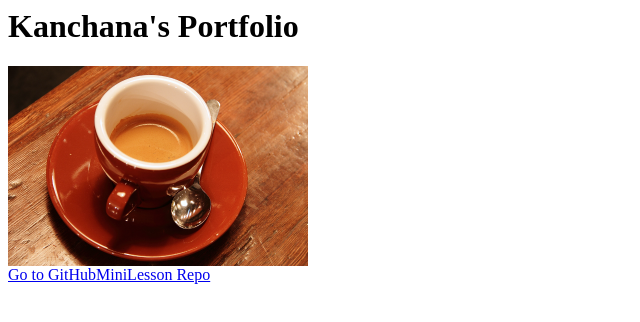
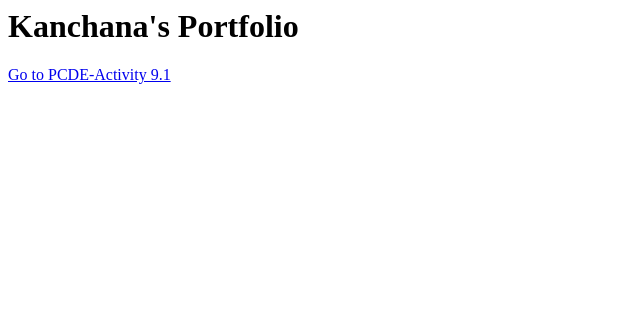
Before and after one commit to mkanchanag/mkanchanag.github.io, a plain HTML site: page index.html in a window 1280 px wide. Shown: the whole page, without its empty margins (0-640 px from the left). Drawn offline with Linux system fonts and the light colour scheme.

Commit message:
Update index.html

```diff
--- a/index.html
+++ b/index.html
@@ -1,7 +1,6 @@
 <html>
     <h1>Kanchana's Portfolio</h1>
-    <img src="./coffee.png" width = "300" />
     <div>
-        <a href="https://mkanchanag.github.io/GitHubMiniLesson">Go to GitHubMiniLesson Repo</a>
+        <a href="https://mkanchanag.github.io/PCDE-Activity 9.1">Go to PCDE-Activity 9.1</a>
     </div>
 </html>
```
